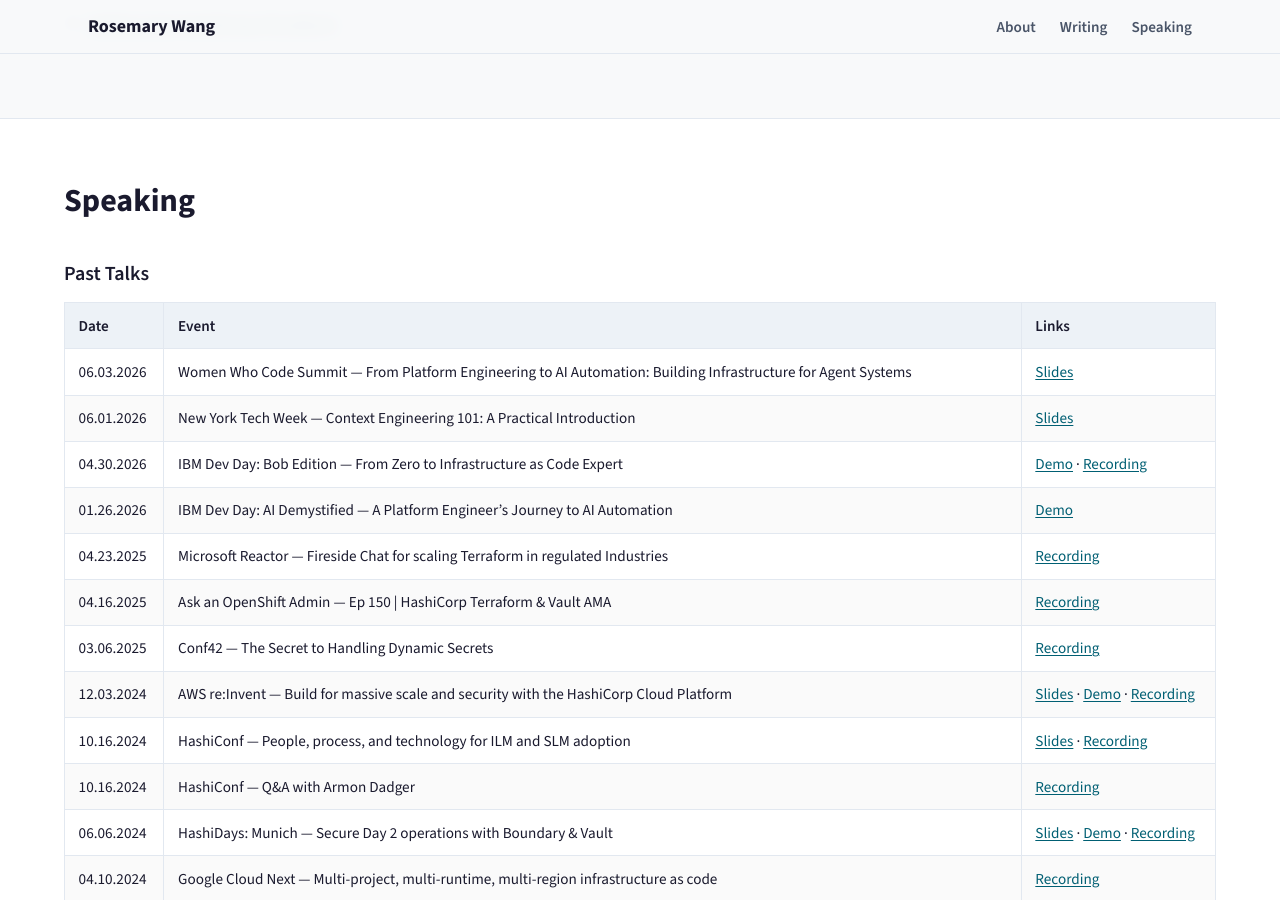
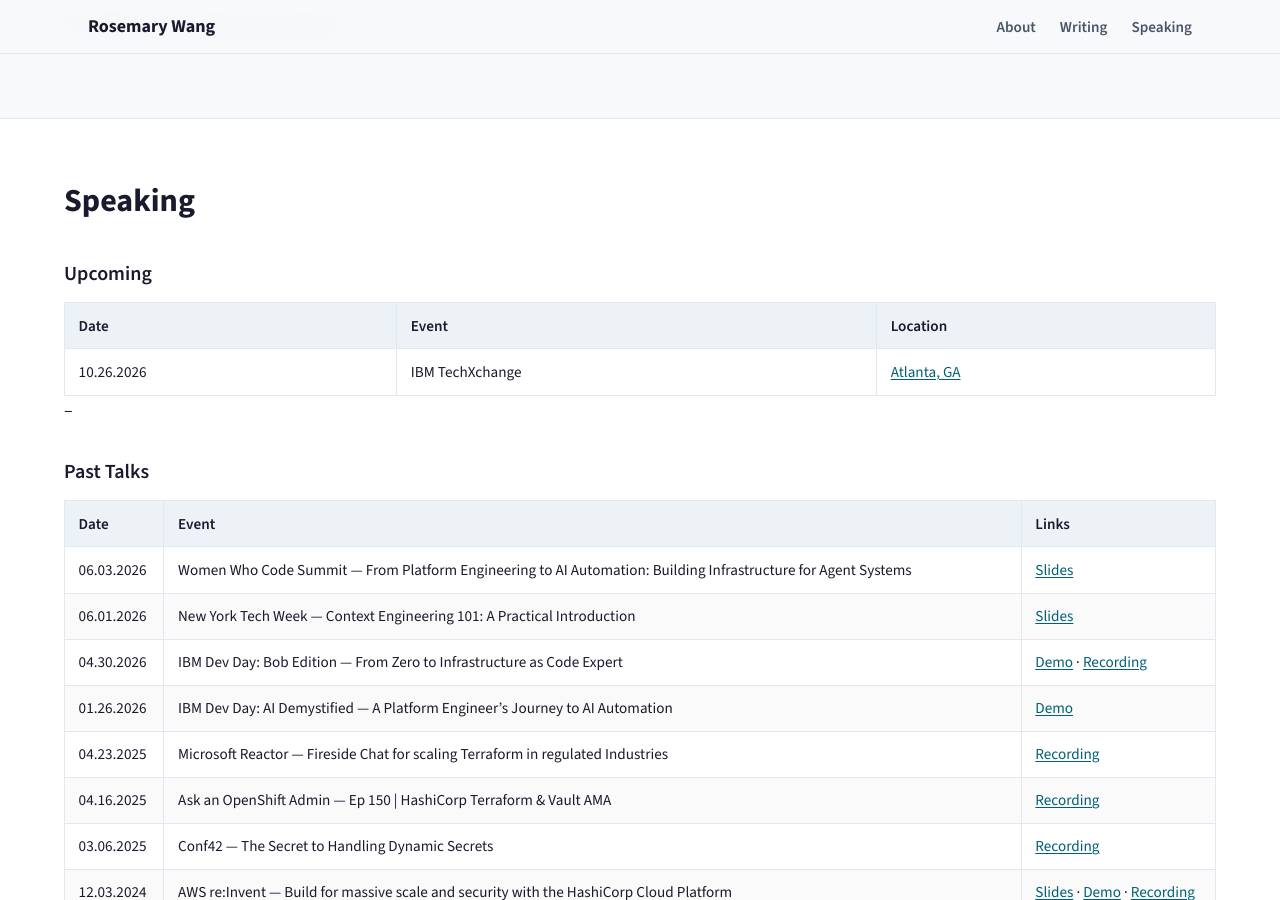
Before and after one commit to joatmon08/joatmon08.github.io, a Jekyll site: the page built from index.html, in a window 1280 px wide and 900 px high, scrolled down 3698 px. Built offline with Jekyll 4.4.1, drawn with Linux system fonts in a browser that asks for light colours.

Commit message:
Add HashiConf at IBM TechXchange

```diff
--- a/_includes/content/talks.md
+++ b/_includes/content/talks.md
@@ -1,16 +1,12 @@
 # Speaking
 
-<!--
 ### Upcoming
-
-Add rows here when you have scheduled talks, then remove this comment wrapper.
 
 | Date | Event | Location |
 |------|-------|----------|
-| MM.DD.YYYY | Conference — Talk title | [City, ST](https://example.com) |
+| 10.26.2026 | IBM TechXchange | [Atlanta, GA](https://reg.tools.ibm.com/flow/ibm/techxchange26/sessioncatalog/page/sessioncatalog/session/1775744429542001WK1f) |
 
--->
-
+--
 ### Past Talks
 
 | Date | Event | Links |
```
